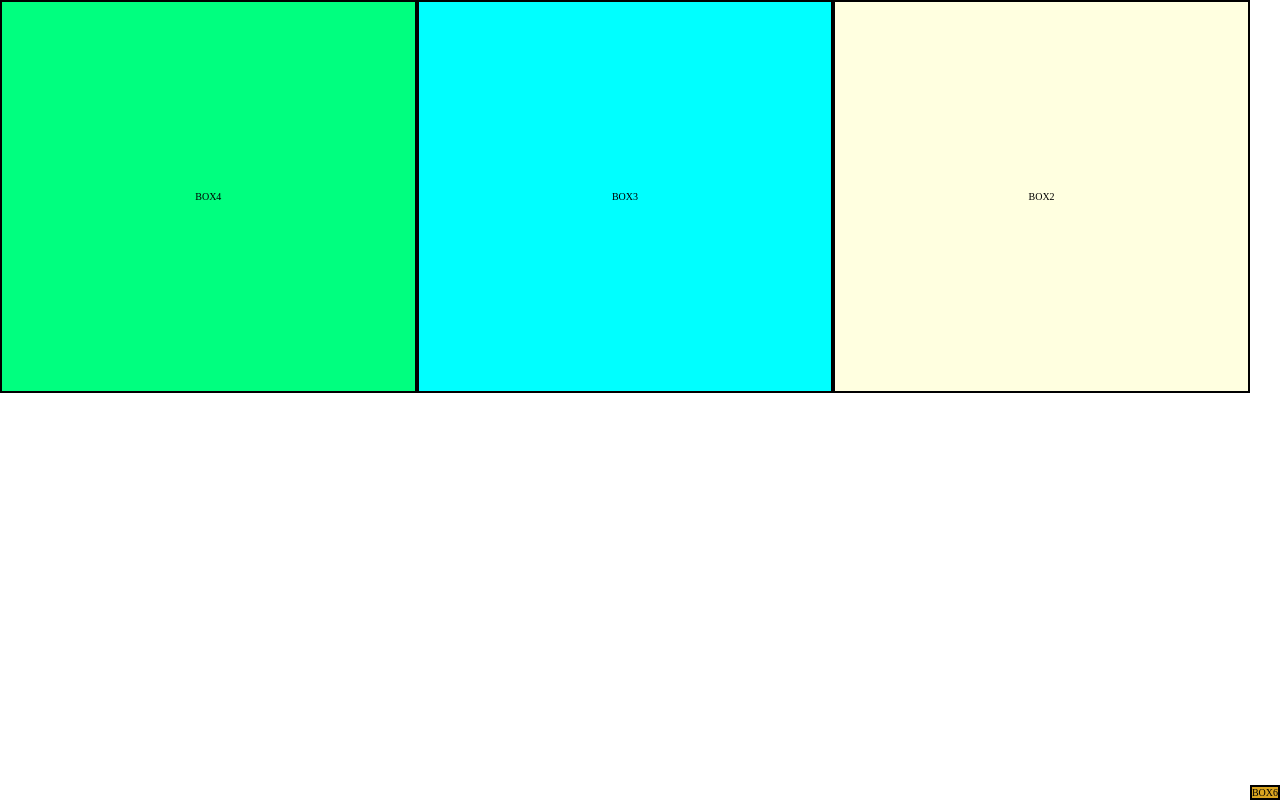
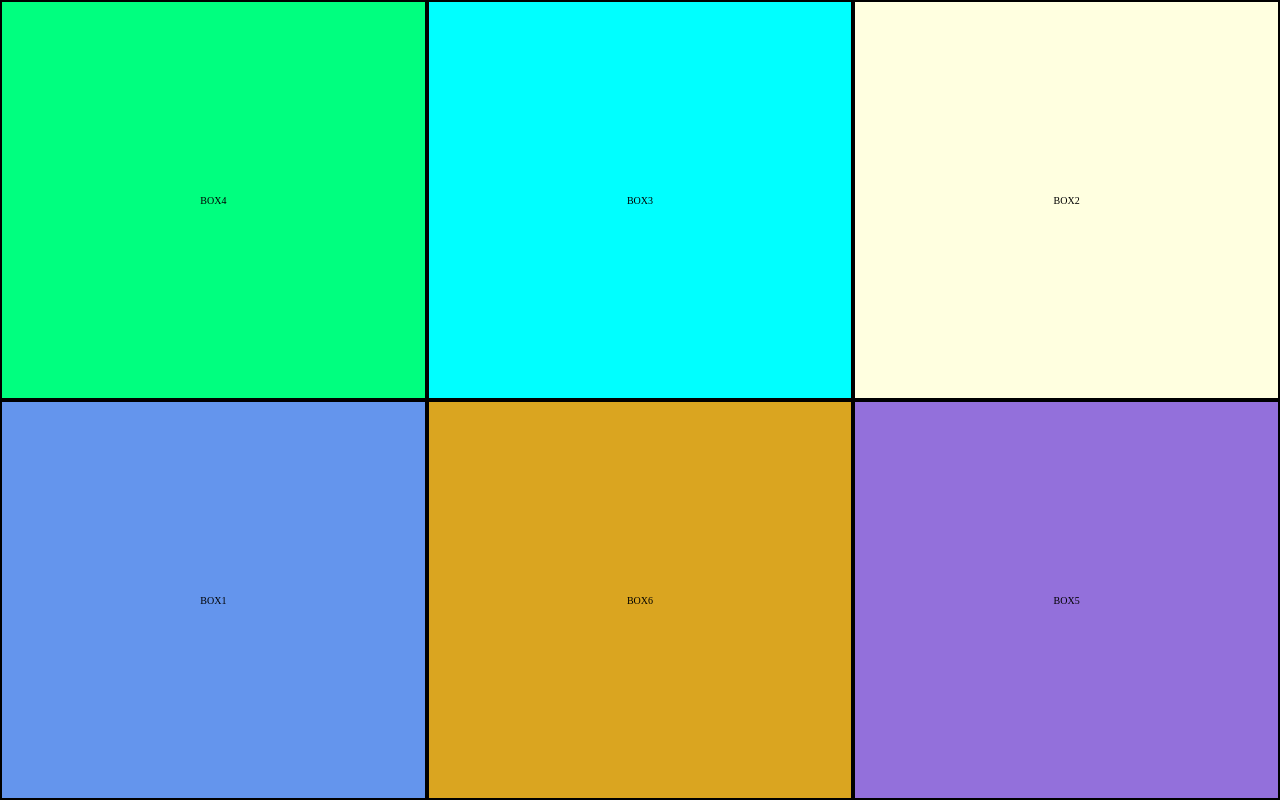
Before and after one commit to Matthew-Tilley/sandbox-MAC2, a plain HTML site: page index.html in a window 1280 px wide. Drawn offline with Linux system fonts and the light colour scheme.

Commit message:
Finished defining grid areas.

```diff
--- a/primary.css
+++ b/primary.css
@@ -20,7 +20,8 @@ section
     display:                    grid;
     grid-template-columns:      repeat(3, 1fr);
     grid-template-rows:         repeat(2, 1fr);
-    grid-template-areas:        "BX4 BX3 BX2";
+    grid-template-areas:        "BX4 BX3 BX2"
+                                "BX1 BX6 BX5";
 
 
 
```
